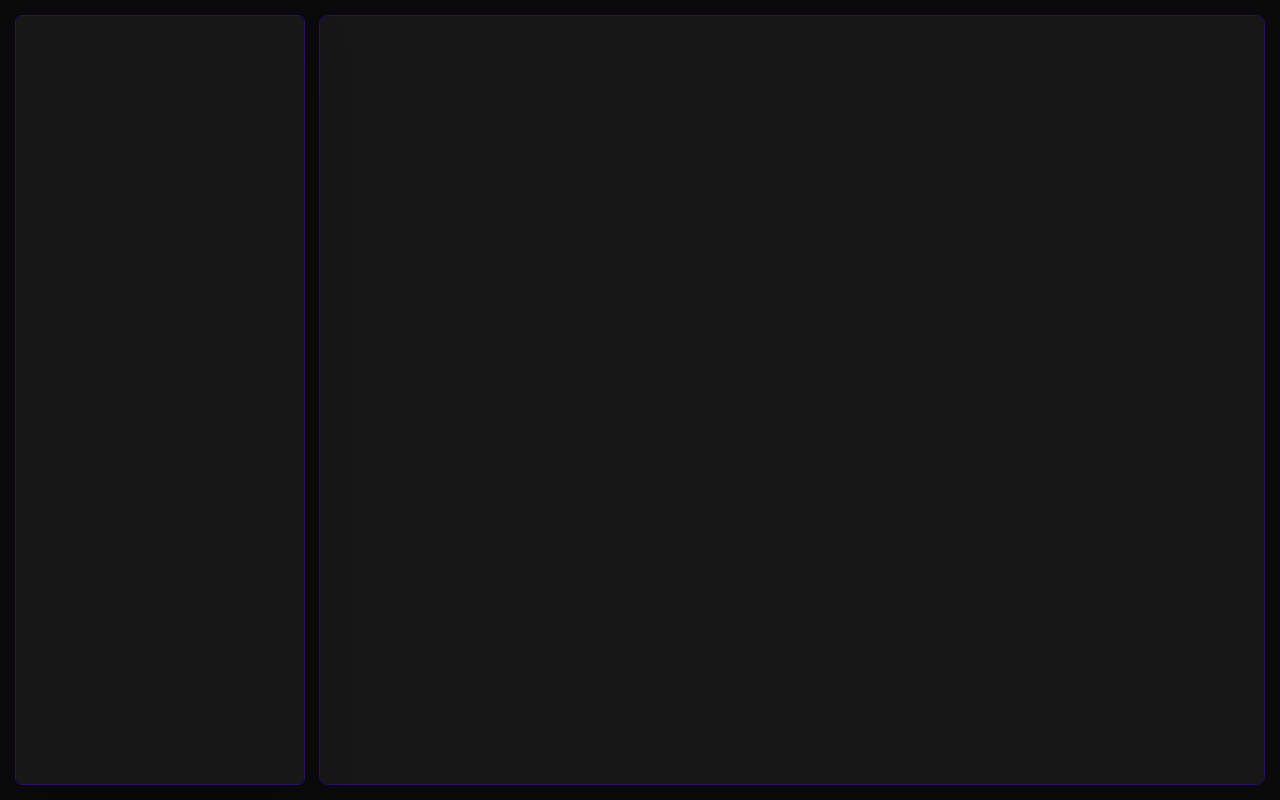
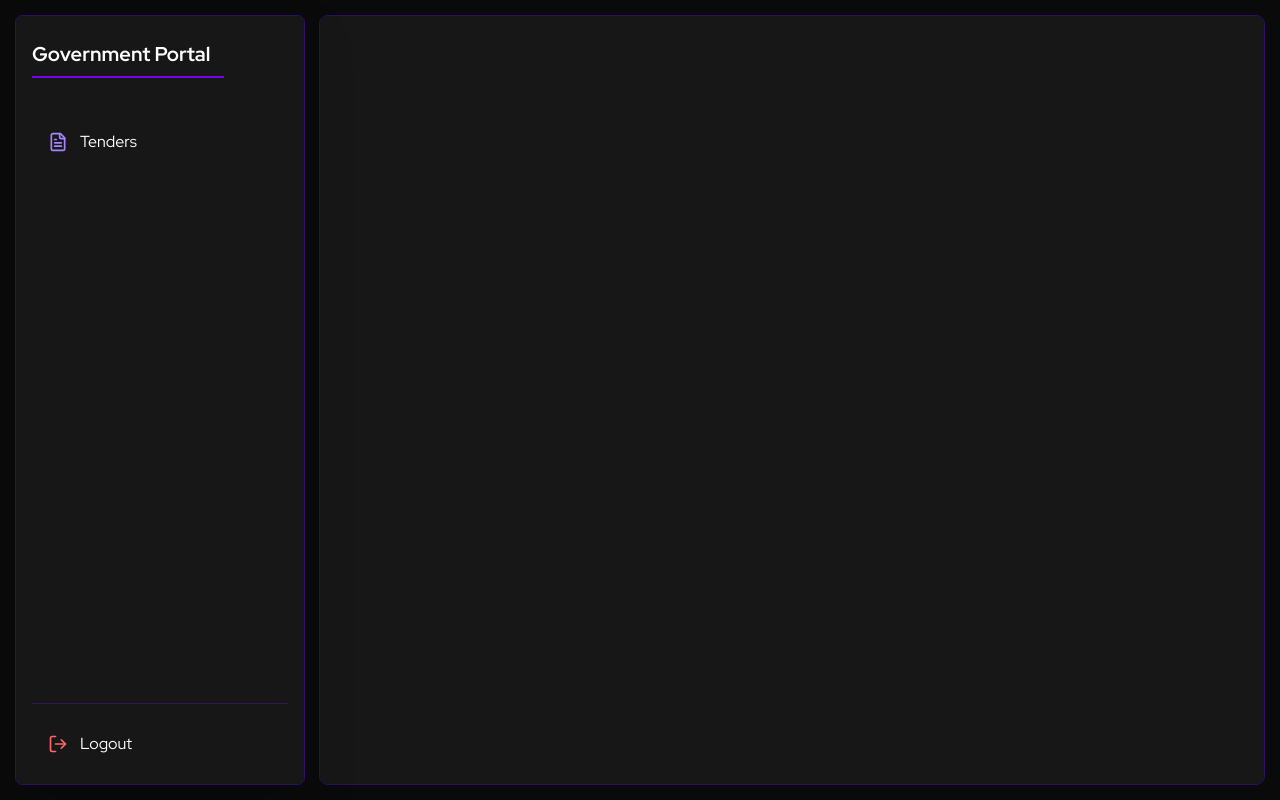
Before and after one commit to Halleys123/HACK_Winners, a React (Vite) app in the folder frontend/: page /gov in a window 1280 px wide. Built offline with nearby package versions, Linux system fonts and the light colour scheme.

Commit message:
Government navbar complete

```diff
--- a/frontend/src/components/GovNavbar.jsx
+++ b/frontend/src/components/GovNavbar.jsx
@@ -1,7 +1,36 @@
 import React from 'react';
+import { LogOut, FileText } from 'lucide-react'; // Assuming you're using lucide-react for icons
+import { NavLink } from 'react-router-dom';
 
 export default function GovNavbar() {
   return (
-    <div className='z-0 flex flex-col gap-4 rounded-md bg-neutral-900 w-72 h-full p-4 outline outline-violet-950 drop-shadow-2xl shadow-violet-500/50'></div>
+    <div className='z-0 flex flex-col gap-4 rounded-md bg-neutral-900 w-72 h-full p-4 outline outline-violet-950 drop-shadow-2xl shadow-violet-500/50'>
+      <div className='mb-6 mt-2'>
+        <h1 className='text-xl font-bold text-white'>Government Portal</h1>
+        <div className='h-0.5 bg-violet-700 mt-2 w-3/4'></div>
+      </div>
+
+      <div className='flex-grow'>
+        <NavLink
+          to={'/gov/tenders'}
+          className={({ isActive }) => {
+            let cla =
+              'w-full flex items-center gap-3 px-4 py-3 text-left text-white hover:bg-violet-900/40 rounded-md transition-colors';
+            if (!isActive) return cla;
+            else return cla + ' bg-violet-900/40';
+          }}
+        >
+          <FileText size={20} className='text-violet-400' />
+          <span>Tenders</span>
+        </NavLink>
+      </div>
+
+      <div className='mt-auto pt-4 border-t border-violet-900/50'>
+        <button className='w-full cursor-pointer flex items-center gap-3 px-4 py-3 text-left text-white hover:bg-red-900/30 rounded-md transition-colors'>
+          <LogOut size={20} className='text-red-400' />
+          <span>Logout</span>
+        </button>
+      </div>
+    </div>
   );
 }
```
